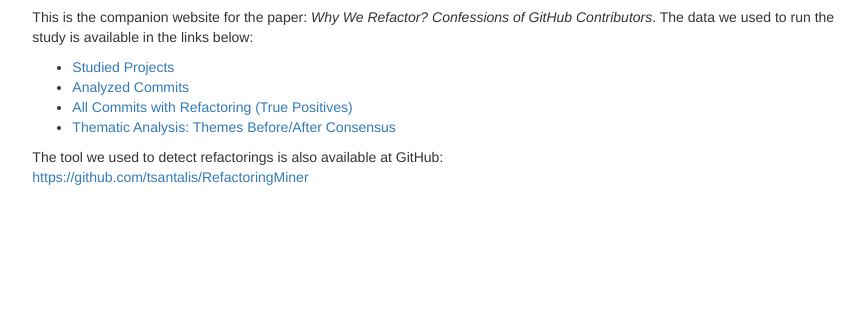
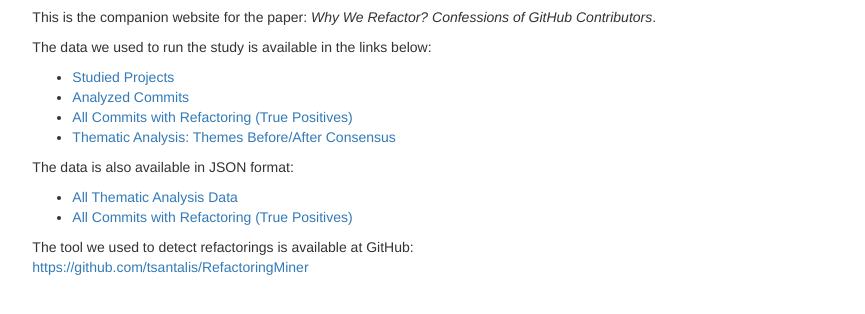
Before and after one commit to aserg-ufmg/why-we-refactor, a plain HTML site: page index.html in a window 1280 px wide. Shown: the part 56-370 px from the top of the page, without its empty margins (196-1061 px from the left). Drawn offline with Linux system fonts and the light colour scheme.

Commit message:
Links to JSON data

```diff
--- a/home.html
+++ b/home.html
@@ -5,6 +5,9 @@
   <h2>Why We Refactor? Confessions of GitHub Contributors</h2>
 
   <p>This is the companion website for the paper: <em>Why We Refactor? Confessions of GitHub Contributors</em>.
+  </p>
+
+  <p>
   The data we used to run the study is available in the links below:</p>
   <ul>
     <li><a href="#/projects">Studied Projects</a></li>
@@ -13,9 +16,19 @@
     <li><a href="#/thematicAnalysis">Thematic Analysis: Themes Before/After Consensus</a></li>
   </ul>
 
-  <p>The tool we used to detect refactorings is also available at GitHub:<br>
+  <p>
+  The data is also available in JSON format:
+  <ul>
+    <li><a href="commitMap.json" target="_blank">All Thematic Analysis Data</a></li>
+    <li><a href="refactorings.json" target="_blank">All Commits with Refactoring (True Positives)</a></li>
+  </ul>
+  </p>
+
+  <p>The tool we used to detect refactorings is available at GitHub:<br>
   <a href="https://github.com/tsantalis/RefactoringMiner" target="_blank">https://github.com/tsantalis/RefactoringMiner</a>
   </p>
 
+
+
   </div>
 </div>
```
Also changed, not shown: allCommits.html (+4 -4 lines), commit.html (+9 -0 lines).
